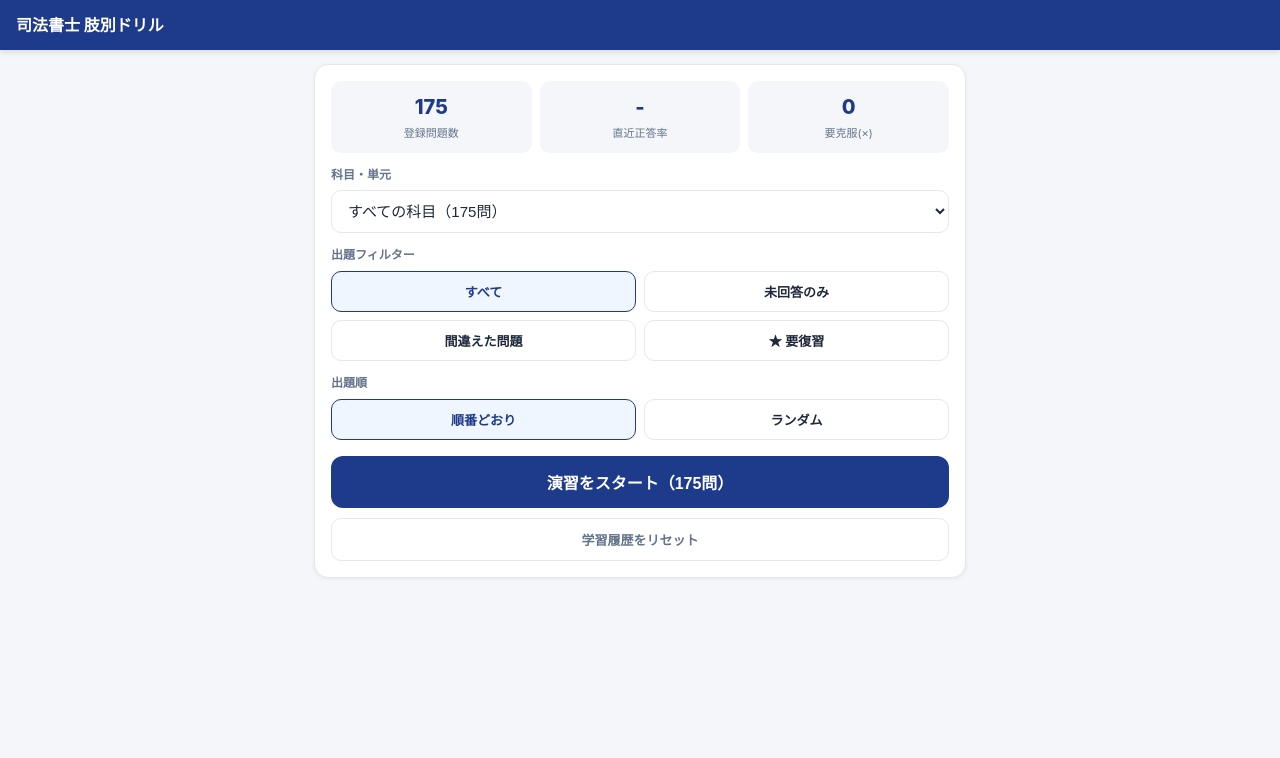
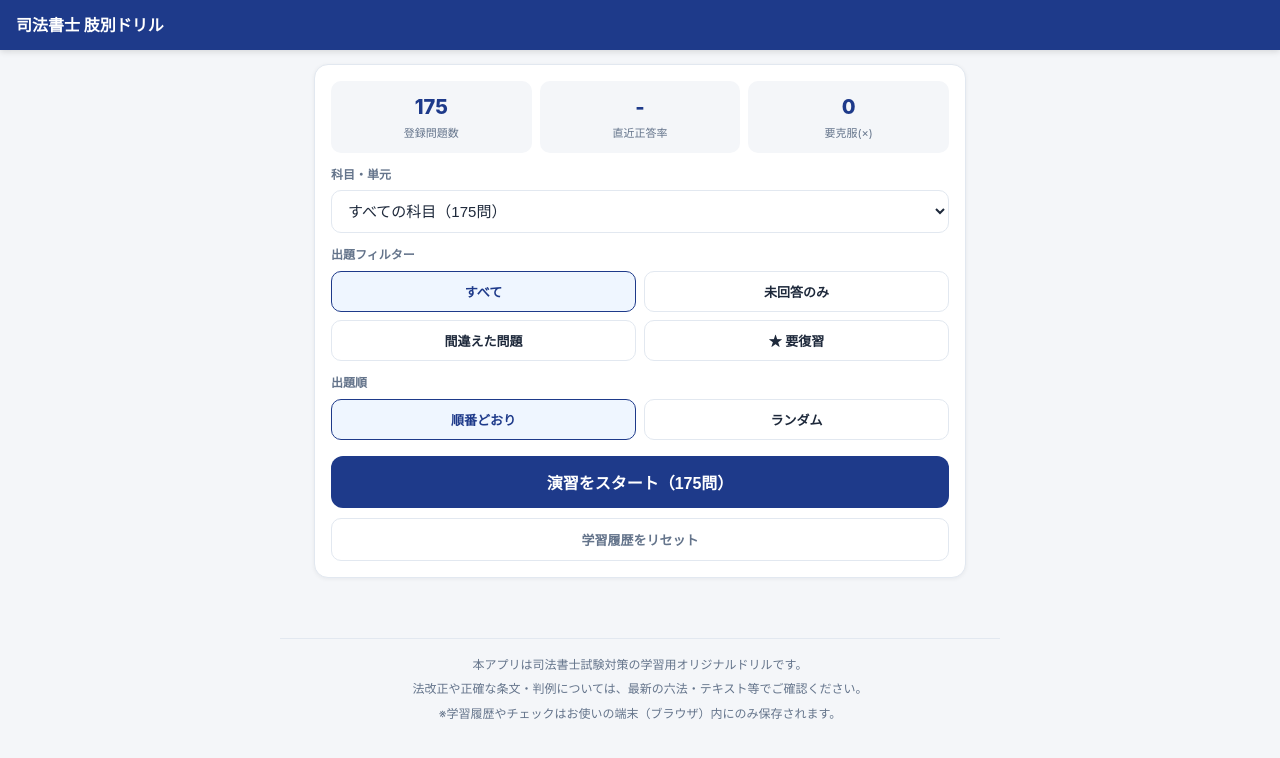
Before and after one commit to hellohelloreivi/shihoshoshi-drill, a plain HTML site: page index.html in a window 1280 px wide. Drawn offline with Linux system fonts and the light colour scheme.

Commit message:
Update index.html

```diff
--- a/index.html
+++ b/index.html
@@ -577,5 +577,10 @@
 
     init();
   </script>
+  <footer style="max-width: 720px; margin: 32px auto 24px; padding: 16px; text-align: center; font-size: 12px; line-height: 1.7; color: #64748b; border-top: 1px solid #e2e8f0;">
+    <p style="margin: 0 0 4px;">本アプリは司法書士試験対策の学習用オリジナルドリルです。</p>
+    <p style="margin: 0 0 4px;">法改正や正確な条文・判例については、最新の六法・テキスト等でご確認ください。</p>
+    <p style="margin: 0;">※学習履歴やチェックはお使いの端末（ブラウザ）内にのみ保存されます。</p>
+  </footer>
 </body>
 </html>
```
